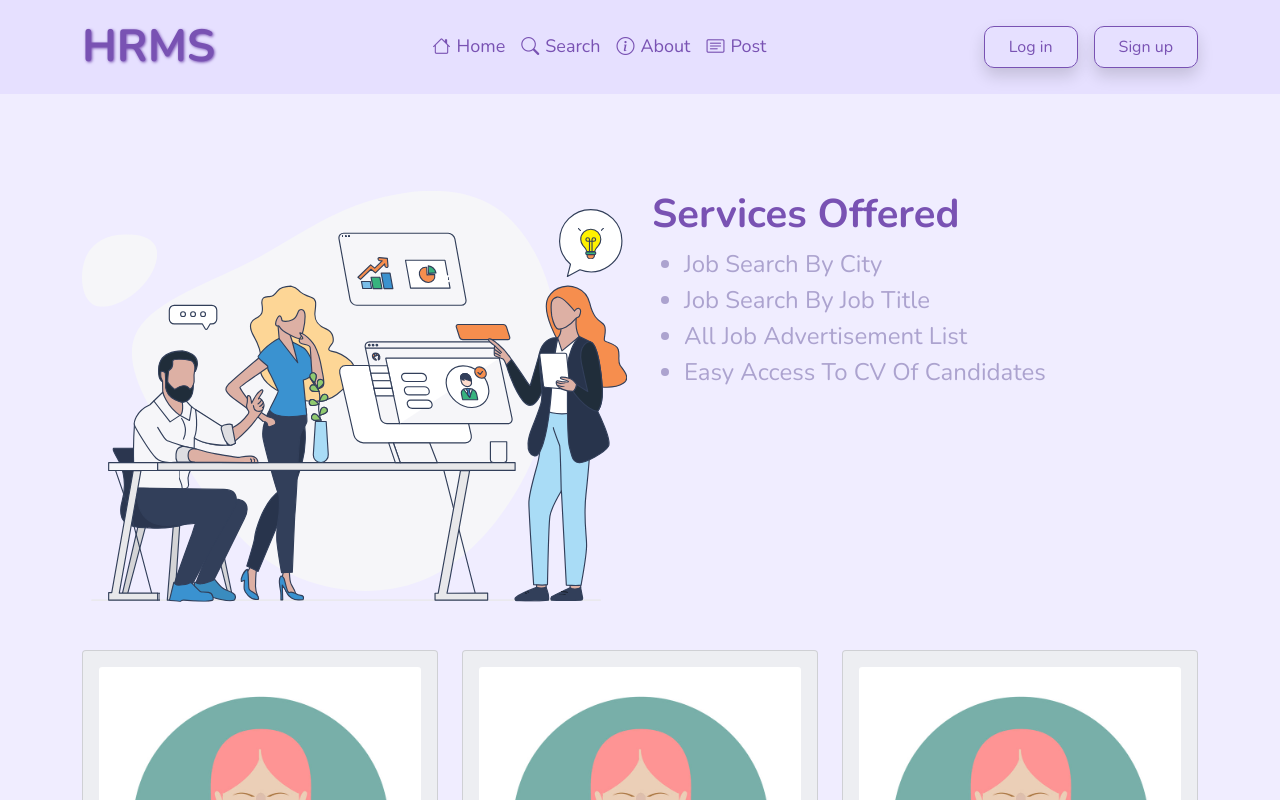
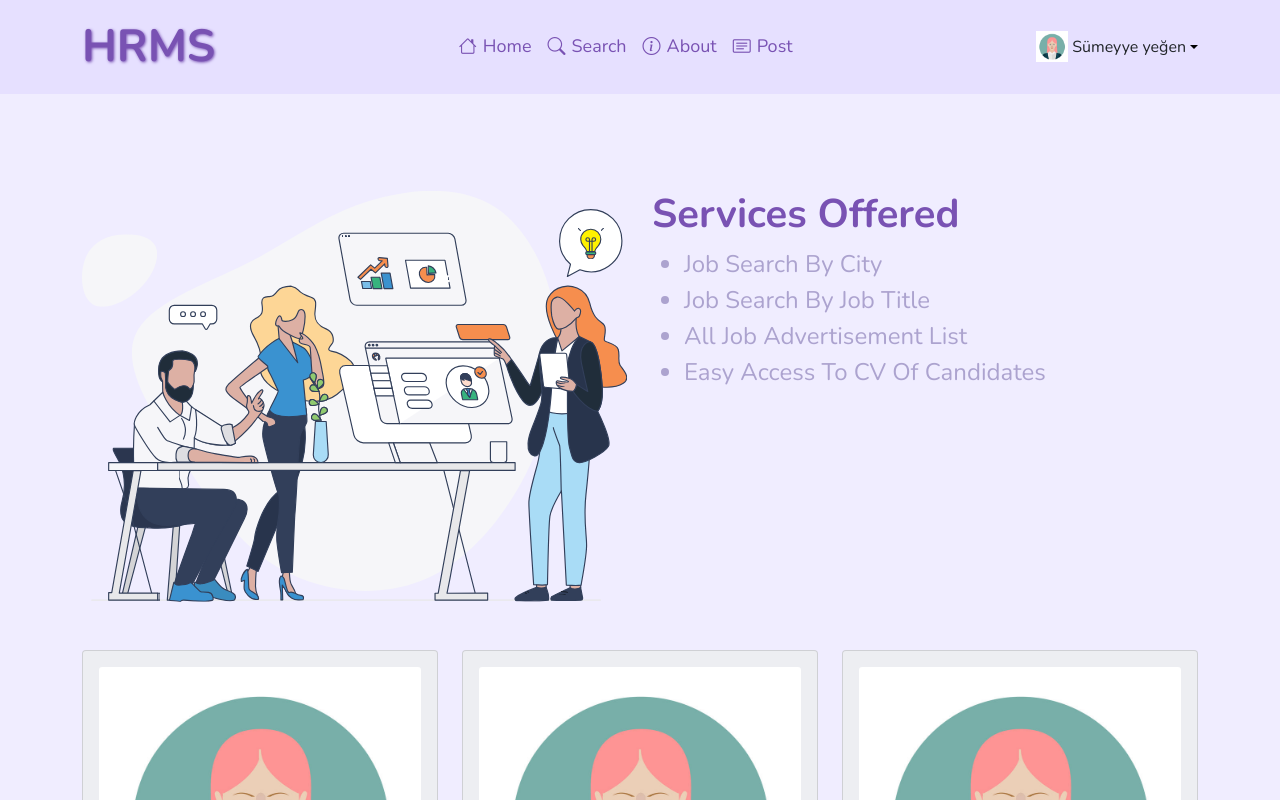
Before and after one commit to sumeyyeyegen/HRMS.Frontend, a React (Create React App) app: page / in a window 1280 px wide. Shown: the top 800 px of the page. Built offline with nearby package versions, Linux system fonts and the light colour scheme.

Commit message:
navbar is dynamic.

```diff
--- a/src/layouts/Navbar/Navbar.js
+++ b/src/layouts/Navbar/Navbar.js
@@ -1,8 +1,14 @@
 import React from 'react'
+import { useSelector } from 'react-redux';
 import { Link } from 'react-router-dom'
 import './scss/Navbar.scss'
+import SignedOut from '../SignedOut/SignedOut'
+import SignedIn from '../SignedIn/SignedIn'
 
 function Navbar() {
+
+  const { isAuthenticated } = useSelector(state => state.isAuthenticated)
+
   return (
     <nav className="navbar navbar-expand-lg navbar-light bg-light">
       <div className="container">
@@ -26,12 +32,9 @@ function Navbar() {
             <Link className="list-item" to="/"><span><i className="bi bi-card-text" />Post</span></Link>
           </ul>
           <div className="">
-            <Link to='/' className='btn login-btn py-2 px-4 rounded shadow'>
-              Log in
-            </Link>
-            <Link to='/' className='btn signup-btn py-2 px-4 rounded shadow'>
-              Sign up
-            </Link>
+            {
+              isAuthenticated ? <SignedIn /> : <SignedOut />
+            }
           </div>
         </div>
       </div >
```
